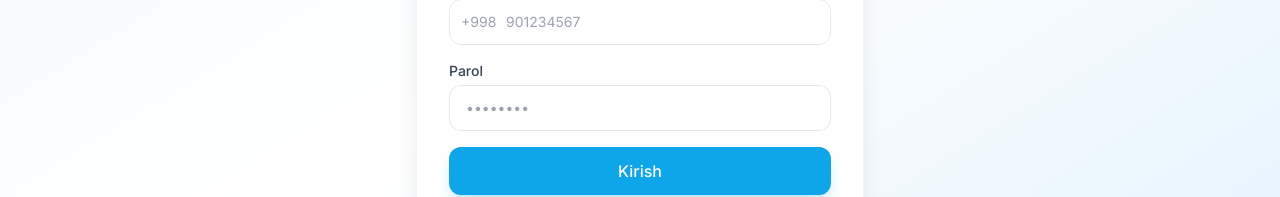
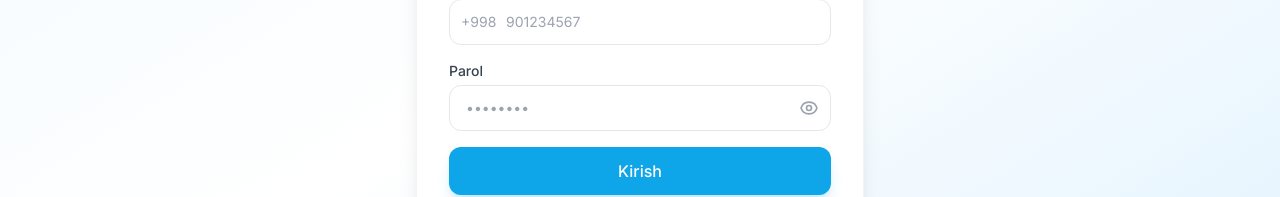
Before and after one commit to Mentalist2707/buloqwater-clone, a Next.js app: page /login in a window 1280 px wide. Shown: the part 405-602 px from the top of the page. Built offline with nearby package versions, Linux system fonts and the light colour scheme.

Commit message:
feat: parol show/hide toggle qo'shildi (login sahifa)

```diff
--- a/src/app/(auth)/login/page.tsx
+++ b/src/app/(auth)/login/page.tsx
@@ -19,6 +19,7 @@
 
   const [phone, setPhone] = useState("");
   const [password, setPassword] = useState("");
+  const [showPassword, setShowPassword] = useState(false);
   const [loading, setLoading] = useState(false);
   const [errorMsg, setErrorMsg] = useState(error || "");
 
@@ -121,14 +122,32 @@
 
             <div>
               <label className="block text-sm font-medium text-gray-700 mb-1">Parol</label>
+              <div className="relative">
                 <input
-                type="password"
+                  type={showPassword ? "text" : "password"}
                   value={password}
                   onChange={(e) => setPassword(e.target.value)}
                   placeholder="••••••••"
-                className="w-full px-4 py-3 border border-gray-200 rounded-xl focus:ring-2 focus:ring-primary-500 focus:border-primary-500 outline-none transition-all text-sm"
+                  className="w-full px-4 pr-12 py-3 border border-gray-200 rounded-xl focus:ring-2 focus:ring-primary-500 focus:border-primary-500 outline-none transition-all text-sm"
                   required
                 />
+                <button
+                  type="button"
+                  onClick={() => setShowPassword(!showPassword)}
+                  className="absolute right-3 top-1/2 -translate-y-1/2 text-gray-400 hover:text-gray-600 transition-colors"
+                >
+                  {showPassword ? (
+                    <svg className="w-5 h-5" fill="none" stroke="currentColor" viewBox="0 0 24 24">
+                      <path strokeLinecap="round" strokeLinejoin="round" strokeWidth={2} d="M13.875 18.825A10.05 10.05 0 0112 19c-4.478 0-8.268-2.943-9.543-7a9.97 9.97 0 011.563-3.029m5.858.908a3 3 0 114.243 4.243M9.878 9.878l4.242 4.242M9.88 9.88l-3.29-3.29m7.532 7.532l3.29 3.29M3 3l3.59 3.59m0 0A9.953 9.953 0 0112 5c4.478 0 8.268 2.943 9.543 7a10.025 10.025 0 01-4.132 5.411m0 0L21 21" />
+                    </svg>
+                  ) : (
+                    <svg className="w-5 h-5" fill="none" stroke="currentColor" viewBox="0 0 24 24">
+                      <path strokeLinecap="round" strokeLinejoin="round" strokeWidth={2} d="M15 12a3 3 0 11-6 0 3 3 0 016 0z" />
+                      <path strokeLinecap="round" strokeLinejoin="round" strokeWidth={2} d="M2.458 12C3.732 7.943 7.523 5 12 5c4.478 0 8.268 2.943 9.542 7-1.274 4.057-5.064 7-9.542 7-4.477 0-8.268-2.943-9.542-7z" />
+                    </svg>
+                  )}
+                </button>
+              </div>
             </div>
 
             <button
```
Lines whose indentation alone changed are shown as unchanged.
